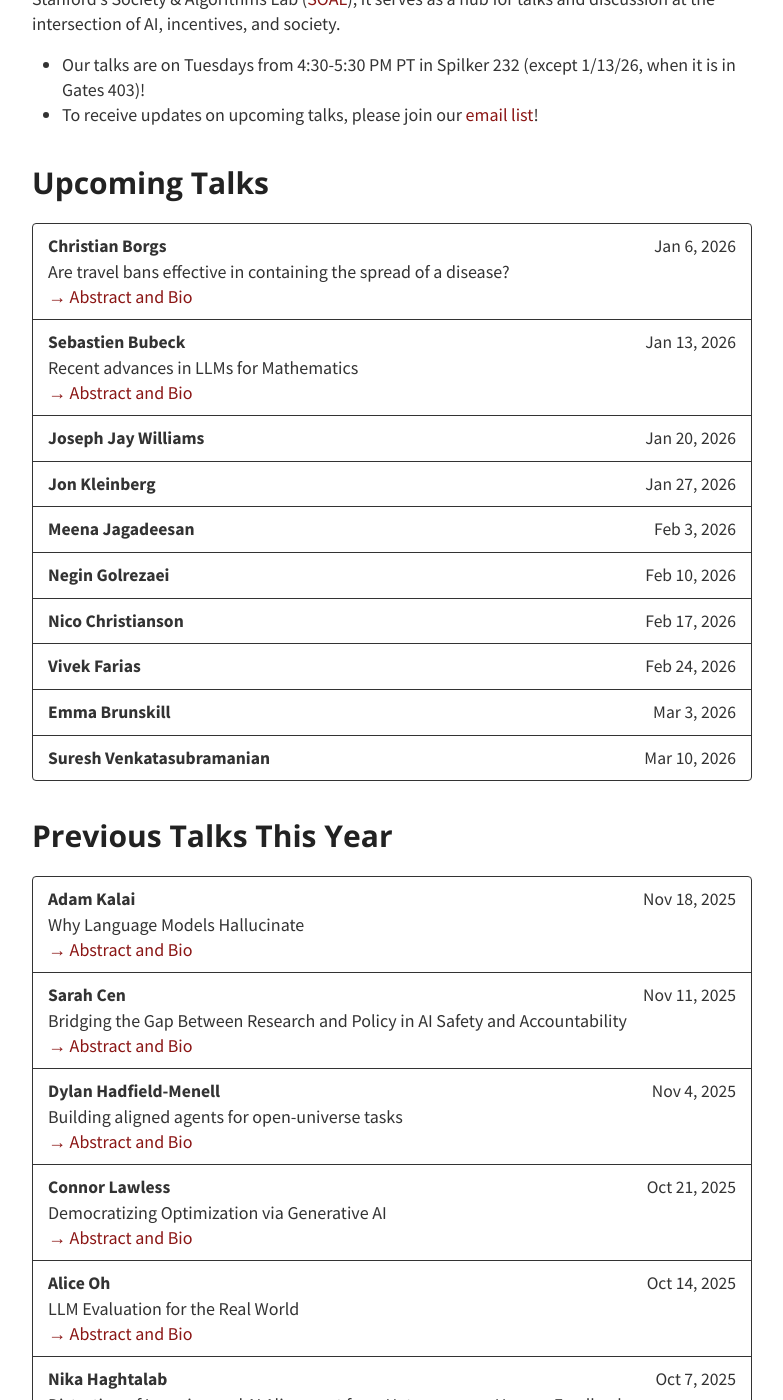
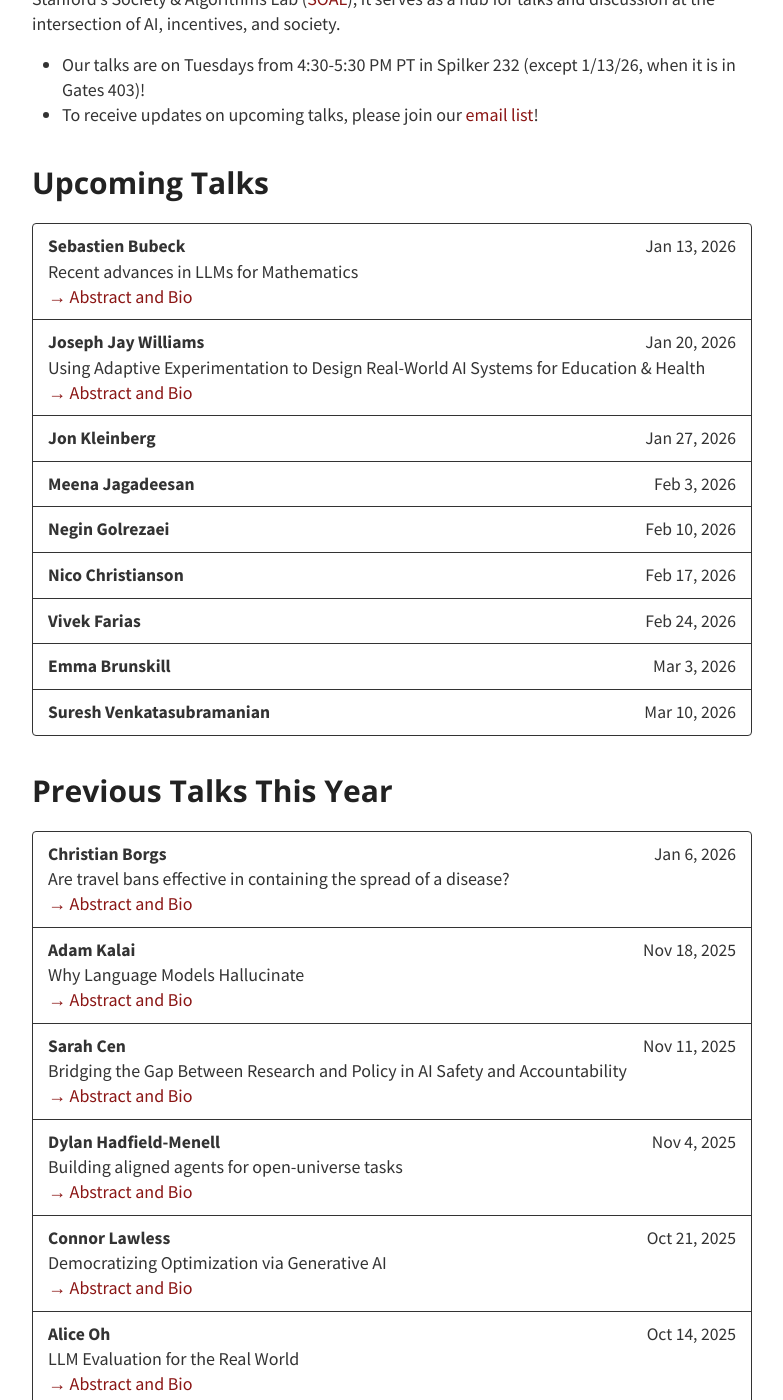
Before and after one commit to stanford-rain-seminar/stanford-rain-seminar.github.io, a Jekyll site: the page built from index.md, in a window 1280 px wide and 1400 px high, scrolled down 297 px. Shown: the whole window, without its empty margins (248-1031 px from the left). Built offline with Jekyll 4.4.1, drawn with Linux system fonts in a browser that asks for light colours; nearby versions of some CDN libraries; our own code applies the rules of GitHub Pages for plain Markdown files; some of the changed text lies outside the part shown.

Commit message:
Update talks.yml

```diff
--- a/_data/talks.yml
+++ b/_data/talks.yml
@@ -1,12 +1,5 @@
 - type: "Upcoming Talks"
   members:
-    - speaker: "Christian Borgs"
-      date: "Jan 6, 2026"
-      title: "Are travel bans effective in containing the spread of a disease?"
-      abstract: |
-        In this talk, I present a mathematical model for the spread of an epidemic from one community to another via travel. Here each community is modeled by a random network (for simplicity, we assume it is an Erdos-Renyi random graph), with the epidemic spread inside the community given by the SIR model on this graph. Travel is modeled by individuals moving from one community to the other at some rate eta_T, and returning home at another rate eta_H. We assume that the return rate is of the same order as the recovery rate of the epidemic, while eta_T is much smaller. Under this assumption, we rigorously prove that if an epidemic starts in the first community, and the second community enacts a travel ban at the moment the epidemic is large enough to be detectable, such a travel ban is ineffective in preventing a large outbreak in the second community. But contrast, other mitigation measure like masks or vaccinations (modeled by reducing the rate of infections in the second community) are effective.
-      bio: |
-        Christian Borgs is professor in the Berkeley AI Research Group (BAIR) in the EECS department at Berkeley, and faculty director of the Bakar Institute of Digital Materials for the Planet. Borgs is a Fellow of the American Mathematical Society, and the American Association for the Advancement of Science. Borgs current research focuses on both AI for science and the science of networks, including mathematical foundations, particularly the theory of graph limits aka Graphons (which he co-invented about 15 years ago), graph processes, graph algorithms, and applications of graph theory from economics to systems biology and epidemics.
     - speaker: "Sebastien Bubeck"
       date: "Jan 13, 2026"
       title: "Recent advances in LLMs for Mathematics"
@@ -16,6 +9,11 @@
         Sebastien Bubeck is currently a research lead at OpenAI. Previously he served as VP AI and Distinguished Scientist at Microsoft, spending 10 years in Microsoft Research, and before that he was an assistant professor at Princeton University. His work on machine learning, convex optimization and online algorithms won several best paper awards, and more recently his work on Large (and Small) Language Models, including their applications to science, were featured in mainstream media such as the New York Times and Wired.
     - speaker: "Joseph Jay Williams"
       date: "Jan 20, 2026"
+      title: "Using Adaptive Experimentation to Design Real-World AI Systems for Education & Health"
+      abstract: |
+        AI systems can look promising - helping certain people with mental health and some students with learning - yet fail others. I develop Adaptive A/B Experimentation methods that embed AI into everyday interfaces to discover which actions work, for who, when. These generated AI systems that used text messages for mental health coaching, and made online homework test explanations like a real teacher. Adaptive Experimentation enabled AI systems to: (1) Generate candidate actions using improved LLM interfaces and co-design between LLMs, users, scientists (e.g. action A, B, C…); (2) Use reinforcement learning algorithms to test, personalize, and deploy interventions in real time. We identified an intervention that boosted student grades by as much as 4% in just 3 minutes. 1st place in the $1M XPRIZE and a $3M NSF grant were awarded to enable collaboration across disciplines and domains in using Adaptive Experimentation - to improve how AI systems change beliefs and behavior for the better. More about the research program is at tiny.cc/williamsresearch, papers at tiny.cc/williamspapers, and past talk recordings are at tiny.cc/williamstalk.
+      bio: |
+        Joseph Jay Williams is an Assistant Professor at the University of Toronto in Computer Science, with courtesy appointments supervising PhD students in Statistical Sciences, Psychology, and the Vector Institute for Artificial Intelligence. He also has courtesy appointments in Economics, Industrial Engineering, & the Faculty of Information. He directs the Adaptive Experimentation and Intelligent Interventions lab, which aims to transform any user interface into an Intervention to help people change their behaviour and learn, by reimagining randomized "A/B" experiments as a tool for Intelligent Adaptation. His lab's work is represented in over 85 papers (tiny.cc/williamspapers), 2 Best Paper Awards (1 at CHI), 4 Runner Up/Honorable Mention for Best Paper (CHI, EDM, LAS), and 1st place in a $1M Xprize competition for the future of experimentation technology in education. He's received over $2M in grant funding, enabling interventions impacting over 500 000 people. His PhD Students span HCI (Human Computer Interaction), Cognitive/Social/Clinical/Health Psychology, applied ML (reinforcement learning), applied AI (LLMs), & Statistics. Joseph was previously an Assistant Professor in Information Systems & Analytics at the National University of Singapore, Research Scientist at Harvard, postdoc at Stanford, and did his PhD at UC Berkeley. He is originally from Trinidad and Tobago.
     - speaker: "Jon Kleinberg"
       date: "Jan 27, 2026"
     - speaker: "Meena Jagadeesan"
@@ -32,6 +30,13 @@
       date: "Mar 10, 2026"
 - type: "Previous Talks This Year"
   members:
+    - speaker: "Christian Borgs"
+      date: "Jan 6, 2026"
+      title: "Are travel bans effective in containing the spread of a disease?"
+      abstract: |
+        In this talk, I present a mathematical model for the spread of an epidemic from one community to another via travel. Here each community is modeled by a random network (for simplicity, we assume it is an Erdos-Renyi random graph), with the epidemic spread inside the community given by the SIR model on this graph. Travel is modeled by individuals moving from one community to the other at some rate eta_T, and returning home at another rate eta_H. We assume that the return rate is of the same order as the recovery rate of the epidemic, while eta_T is much smaller. Under this assumption, we rigorously prove that if an epidemic starts in the first community, and the second community enacts a travel ban at the moment the epidemic is large enough to be detectable, such a travel ban is ineffective in preventing a large outbreak in the second community. But contrast, other mitigation measure like masks or vaccinations (modeled by reducing the rate of infections in the second community) are effective.
+      bio: |
+        Christian Borgs is professor in the Berkeley AI Research Group (BAIR) in the EECS department at Berkeley, and faculty director of the Bakar Institute of Digital Materials for the Planet. Borgs is a Fellow of the American Mathematical Society, and the American Association for the Advancement of Science. Borgs current research focuses on both AI for science and the science of networks, including mathematical foundations, particularly the theory of graph limits aka Graphons (which he co-invented about 15 years ago), graph processes, graph algorithms, and applications of graph theory from economics to systems biology and epidemics.
     - speaker: "Adam Kalai"
       date: "Nov 18, 2025"
       title: "Why Language Models Hallucinate"
```
